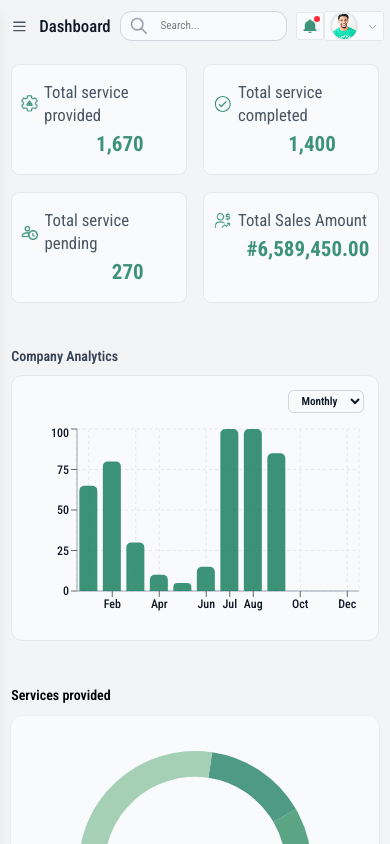
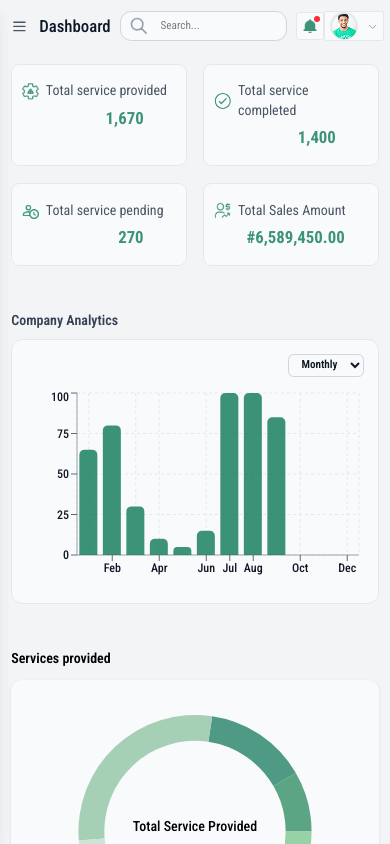
Before and after one commit to run9japro-org/Runpro9ja-admin-site, a React (Vite) app: page / in a window 390 px wide. Built offline with nearby package versions, Linux system fonts and the light colour scheme.

Commit message:
created the dashboard page

```diff
--- a/src/components/Dashboard/ServicesProvided.jsx
+++ b/src/components/Dashboard/ServicesProvided.jsx
@@ -72,7 +72,7 @@ const ServicesProvided = () => {
           </div>
 
           {/* Legend */}
-          <div className="flex flex-col gap-3 text-sm md:w-1/2">
+          <div className="flex flex-col gap-3 text-md w-full md:w-1/2 ">
             {data.map((item, index) => (
               <div key={index} className="flex justify-between items-center">
                 <div className="flex items-center gap-2">
--- a/src/components/Dashboard/StatsCard.jsx
+++ b/src/components/Dashboard/StatsCard.jsx
@@ -12,10 +12,10 @@ const StatsCard = ({ title, value, subtitle, icon }) => {
               icon
             )}
           </div>
-          <h3 className="text-2xl  text-gray-600">{title}</h3>
+          <h3 className="text-xl md:text-2xl  text-gray-600">{title}</h3>
         </div>
       </div>
-      <p className="text-3xl font-bold text-primary text-end mx-12">{value}</p>
+      <p className="text-2xl md:text-3xl font-bold text-primary text-end mx-12">{value}</p>
       {subtitle && (
         <p className="text-xs text-gray-500 mt-1 text-end">{subtitle}</p>
       )}
```
